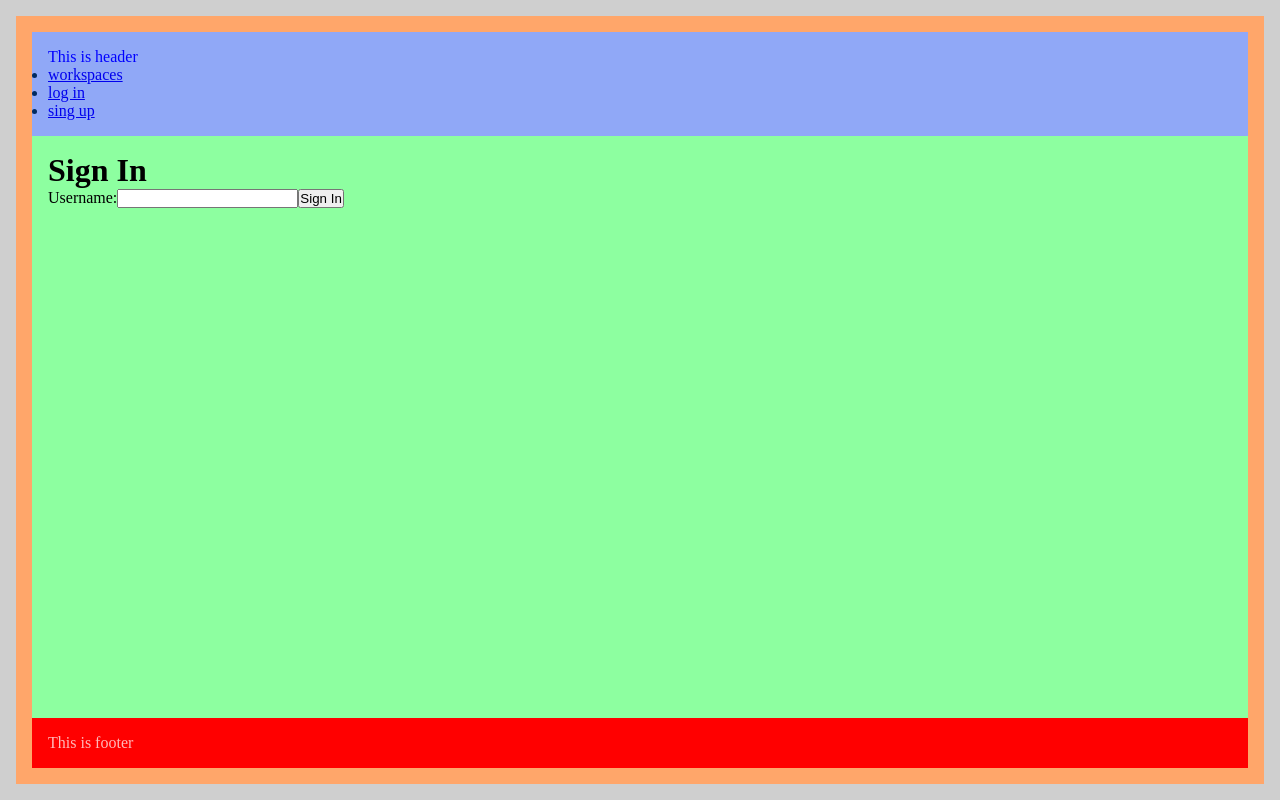
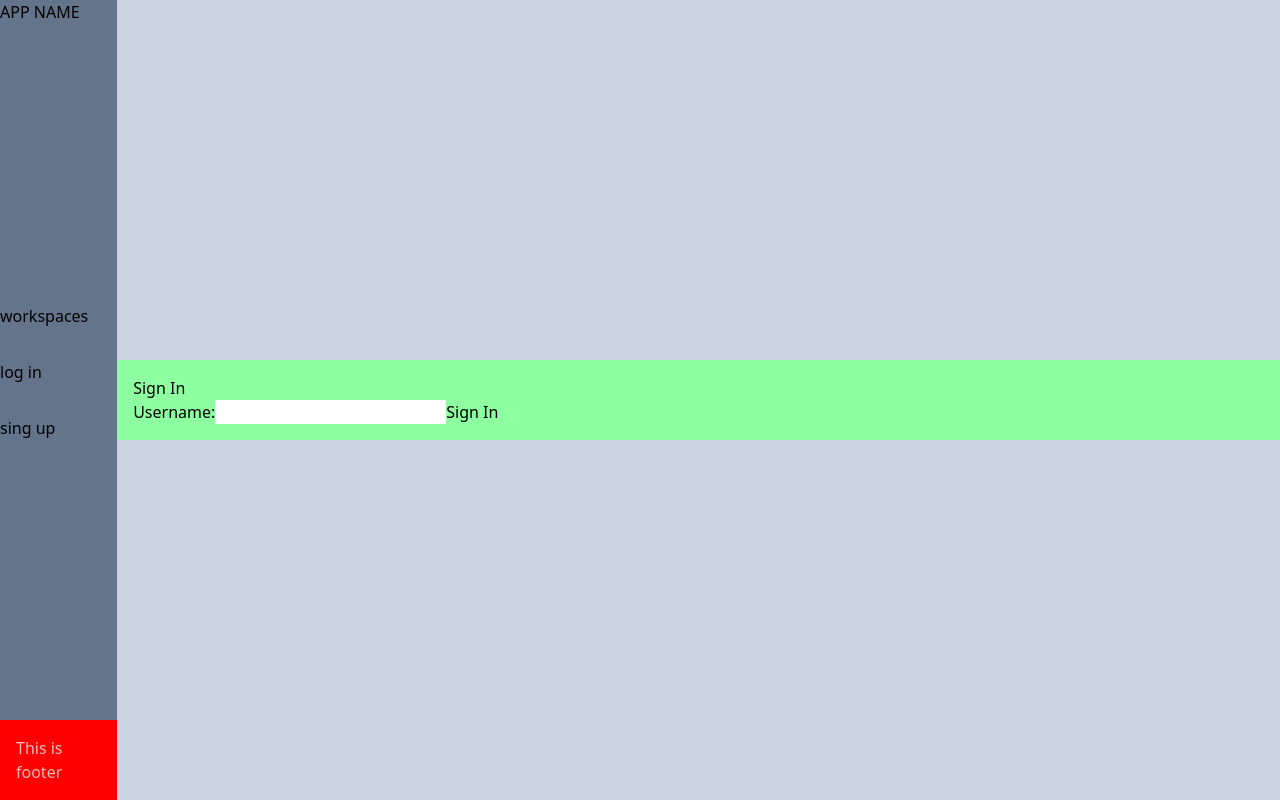
Before and after one commit to Zilola-Nazarova/workspace-reservation-front-end, a React (Create React App) app: page /sign_in in a window 1280 px wide. Built offline with nearby package versions, Linux system fonts and the light colour scheme.

Commit message:
Added tailwind to style app Disabled some of the previous styling Created gallery view for workspaces Modified layout of frontend view

```diff
--- a/package.json
+++ b/package.json
@@ -27,7 +27,8 @@
     "eslint": "npx eslint \"**/*.{js,jsx}\"",
     "esfix": "npx eslint \"**/*.{js,jsx}\" --fix",
     "stylelint": "npx stylelint \"**/*.{css,scss}\"",
-    "stylefix": "npx stylelint \"**/*.{css,scss}\" --fix"
+    "stylefix": "npx stylelint \"**/*.{css,scss}\" --fix",
+    "tailwind": "npx tailwindcss -i ./src/index.css -o ./dist/output.css --watch"
   },
   "eslintConfig": {
     "extends": [
@@ -62,6 +63,7 @@
     "stylelint": "^13.13.1",
     "stylelint-config-standard": "^21.0.0",
     "stylelint-csstree-validator": "^1.9.0",
-    "stylelint-scss": "^3.21.0"
+    "stylelint-scss": "^3.21.0",
+    "tailwindcss": "^3.3.6"
   }
 }
--- a/src/App.js
+++ b/src/App.js
@@ -2,7 +2,7 @@ import { React } from 'react';
 import { Route, Routes } from 'react-router-dom';
 import { useDispatch } from 'react-redux';
 import Cookies from 'js-cookie';
-
+import './index.css'
 import { setToken, clearToken } from './redux/auth/authSlice';
 
 import Layout from './routes/Layout';
--- a/src/components/Header.js
+++ b/src/components/Header.js
@@ -1,73 +1,53 @@
-import React from 'react';
-import { NavLink } from 'react-router-dom';
-import { useSelector } from 'react-redux';
+import React from "react";
+import { NavLink } from "react-router-dom";
+import { useSelector } from "react-redux";
 
-import styles from '../styles/Header.module.css';
+// import styles from '../styles/Header.module.css';
 
 const Header = () => {
   const { isAuthenticated } = useSelector((state) => state.auth);
 
   return (
-    <header className={styles.header}>
-      <p>This is header</p>
-      <nav className={styles.navigation}>
-        <ul>
-          <li className={styles.link}>
+    <header className=" h-full flex flex-col justify-between bg-slate-500">
+      <div className="">
         <NavLink to="/">
-              workspaces
+          <h1>APP NAME</h1>
         </NavLink>
+      </div>
+      <ul className="flex flex-col gap-8">
+        <li className="navbar-item">
+          <NavLink to="/">workspaces</NavLink>
         </li>
-
-          { isAuthenticated && (
+        {isAuthenticated ? (
           <>
-              <li className={styles.link}>
-                <NavLink to="/reservations">
-                  my reservations
-                </NavLink>
+            <li className="navbar-item">
+              <NavLink to="/reservations">my reservations</NavLink>
             </li>
-              <li className={styles.link}>
-                <NavLink to="/new_reservation">
-                  reserve
-                </NavLink>
+            <li className="navbar-item">
+              <NavLink to="/new_reservation">reserve</NavLink>
             </li>
-              <li className={styles.link}>
-                <NavLink to="/add_workspace">
-                  add workspace
-                </NavLink>
+            <li className="navbar-item">
+              <NavLink to="/add_workspace">add workspace</NavLink>
             </li>
-              <li className={styles.link}>
-                <NavLink to="/remove_workspace">
-                  delete workspace
-                </NavLink>
+            <li className="navbar-item">
+              <NavLink to="/remove_workspace">delete workspace</NavLink>
+            </li>
+            <li className="navbar-item">
+              <NavLink to="/sign_out">log out</NavLink>
+            </li>
+          </>
+        ) : (
+          <>
+            <li className="navbar-item">
+              <NavLink to="/sign_in">log in</NavLink>
+            </li>
+            <li className="navbar-item">
+              <NavLink to="/sign_up">sing up</NavLink>
             </li>
           </>
         )}
-          {
-            isAuthenticated
-              ? (
-                <li className={styles.link}>
-                  <NavLink to="/sign_out">
-                    log out
-                  </NavLink>
-                </li>
-              )
-              : (
-                <>
-                  <li className={styles.link}>
-                    <NavLink to="/sign_in">
-                      log in
-                    </NavLink>
-                  </li>
-                  <li className={styles.link}>
-                    <NavLink to="/sign_up">
-                      sing up
-                    </NavLink>
-                  </li>
-                </>
-              )
-            }
       </ul>
-      </nav>
+      <span></span>
     </header>
   );
 };
--- a/src/components/Workspaces.js
+++ b/src/components/Workspaces.js
@@ -1,52 +1,94 @@
-import React from 'react';
-import { useSelector } from 'react-redux';
-import { Link } from 'react-router-dom';
+import React, { useEffect, useState } from "react";
+import { useSelector } from "react-redux";
+import { Link } from "react-router-dom";
 
-import styles from '../styles/Workspaces.module.css';
-import noImage from '../assets/no-image.png';
+// import styles from '../styles/Workspaces.module.css';
+import noImage from "../assets/no-image.png";
 
 const Workspaces = () => {
-  const { workspaces, isLoading, error } = useSelector((store) => store.workspaces);
+  const { workspaces, isLoading, error } = useSelector(
+    (store) => store.workspaces
+  );
+  const pageCount = Math.ceil(workspaces.length / 3);
+  const [pos, setPos] = useState(0);
+  const [startIndex, setStartIndex] = useState(0);
+  const [endIndex, setEndIndex] = useState(3);
+  const [workspacesToRender, setWorkspacesToRender] = useState([]);
+
+  const handlePageUpChange = async () => {
+    if (pos + 1 <= pageCount - 1) {
+      setPos(pos + 1)
+    }
+  };
+
+  const handlePageDownChange = async () => {
+    if (pos - 1 >= 0) {
+      setPos(pos - 1)
+    }
+  }
+
+  useEffect(() => {
+    const value = 3 + 3*pos
+    if (value > workspaces.length) {
+      setEndIndex(workspaces.length);
+    } else {
+      setEndIndex(value);
+    }
+  }, [pos, workspaces]);
+
+  useEffect(() => {
+    const value = 3*pos
+    if (value < endIndex) {
+      setStartIndex(value);
+    }
+  }, [endIndex]);
+
+  useEffect(() => {
+    setWorkspacesToRender(workspaces.slice(startIndex, endIndex));
+  }, [startIndex, endIndex, workspaces]);
+
 
   if (isLoading) {
-    return (
-      <div>Loading......</div>
-    );
+    return <div>Loading......</div>;
   }
   if (error) {
     return (
       <p>
         Something went wrong!
         <br />
-        { error }
+        {error}
       </p>
     );
   }
-  if (workspaces.length > 0) {
+  if (workspacesToRender.length > 0) {
     return (
-      <div className={styles.page}>
-        <h1>Workspaces go here</h1>
-
-        <ul className={styles.list}>
-          {workspaces.map((space) => (
-            <li
-              key={space.id}
-              className={styles.space_card}
-            >
+      <div className="flex justify-evenly items-center rounde">
+        <button className="p-4 rounded-lg bg-green-600" onClick={() => handlePageDownChange()}>Page down</button>
+        <ul className="flex justify-center items-center gap-4">
+          {Array.isArray(workspacesToRender) && workspacesToRender.map((space) => {
+            return (
+              <li key={space.id} className="bg-red-500">
                 <Link to={`workspaces/${space.id}`}>
-                <div className={styles.image_url}>
-                  {(space.image_url)
-                    ? <img alt={`${space.name}`} src={space.image_url} />
-                    : <img alt="not provided" src={noImage} />}
+                  <div>
+                    {space.image_url ? (
+                      <div
+                        className={`h-52 w-52 bg-cover bg-center rounded-lg`}
+                        style={{ backgroundImage: `url(${space.image_url})` }}
+                      ></div>
+                    ) : (
+                      <img className="h-52" alt="not provided" src={noImage} />
+                    )}
                   </div>
-                <div className={styles.space_info}>
+                  <div className=" text-center">
                     <h2 className={space.name}>{space.name}</h2>
                     <p className={space.description}>{space.description}</p>
                   </div>
                 </Link>
               </li>
-          ))}
+            );
+          })}
         </ul>
+        <button className="p-4 rounded-lg bg-green-600" onClick={() => handlePageUpChange()}>Page up</button>
       </div>
     );
   }
--- a/src/index.css
+++ b/src/index.css
@@ -1,12 +1,15 @@
+@tailwind base;
+@tailwind components;
+@tailwind utilities;
 /* reset styles */
-* {
+/* * {
   margin: 0;
   padding: 0;
   box-sizing: border-box;
-}
+} */
 
 /* test if this css is applied */
-html {
+/* html {
   background-color: #cfcfcf;
   display: flex;
   min-height: 100vh;
@@ -45,4 +48,4 @@ img {
   body {
     background-color: #ffa66a;
   }
-}
+} */
--- a/src/routes/HomePage.js
+++ b/src/routes/HomePage.js
@@ -13,10 +13,7 @@ const HomePage = () => {
   }, [dispatch, token]);
 
   return (
-    <>
-      <h1>This is the homepage and it is Workspaces</h1>
-
-      {/* Check if user is authenticated and display user info */}
+    <div className='flex flex-col gap-8 w-full'>
       {isAuthenticated && (
         <div>
           <p>
@@ -27,9 +24,8 @@ const HomePage = () => {
           </p>
         </div>
       )}
-
       <Workspaces />
-    </>
+    </div>
   );
 };
 
--- a/src/routes/Layout.js
+++ b/src/routes/Layout.js
@@ -1,14 +1,19 @@
 import { Outlet } from 'react-router-dom';
 import Header from '../components/Header';
 import Footer from '../components/Footer';
+import '../index.css';
 
 const Layout = () => (
   <>
-    <Header />
-    <main>
-      <Outlet />
-    </main>
-    <Footer />
+    <div className='flex'>
+      <div className='flex flex-col justify-between h-screen'>
+        <Header />
+        <Footer />
+      </div>
+      <main className='flex items-center bg-slate-300 w-full'>
+        <Outlet />
+      </main>
+    </div>
   </>
 );
 
--- a/src/styles/Header.module.css
+++ b/src/styles/Header.module.css
@@ -1,6 +1,6 @@
 /* test if this css is applied */
 
-.header {
+/* .header {
   background-color: #90a8f7;
   padding: 1rem;
 }
@@ -15,4 +15,4 @@
 
 .link {
   color: #002a61;
-}
+} */
--- /dev/null
+++ b/tailwind.config.js
@@ -0,0 +1,8 @@
+/** @type {import('tailwindcss').Config} */
+module.exports = {
+  content: ["./src/**/*.{html,js}"],
+  theme: {
+    extend: {},
+  },
+  plugins: [],
+}
```
Also changed, not shown: 2 other files (tests, documents, lock files or other folders). Lines whose indentation alone changed are shown as unchanged.
